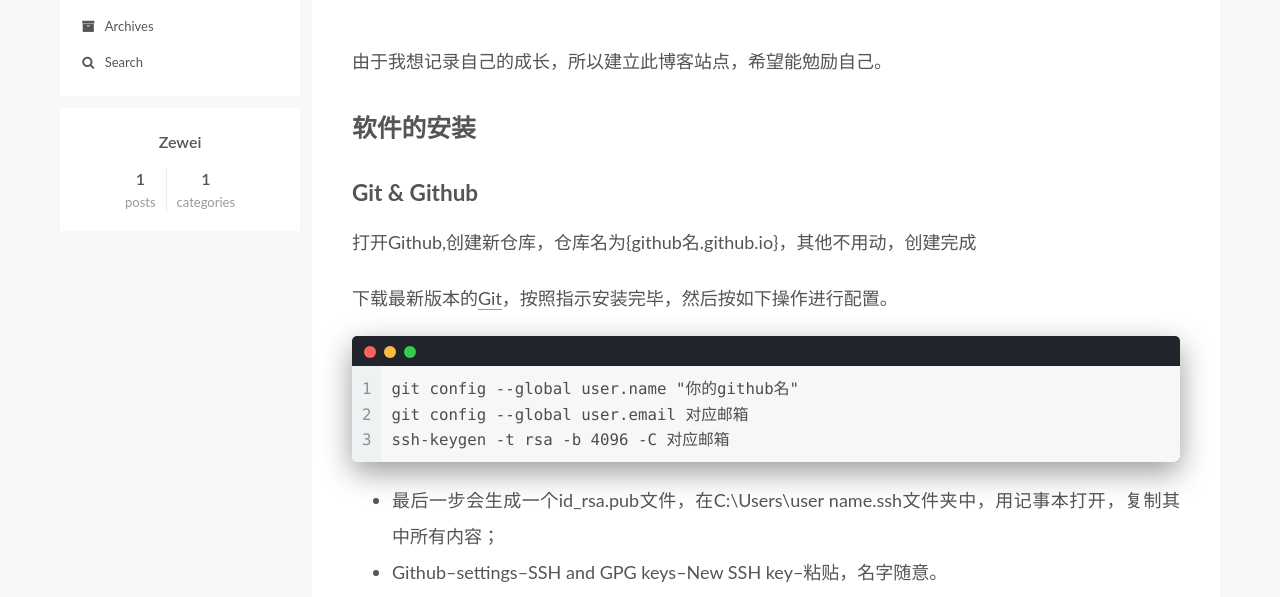
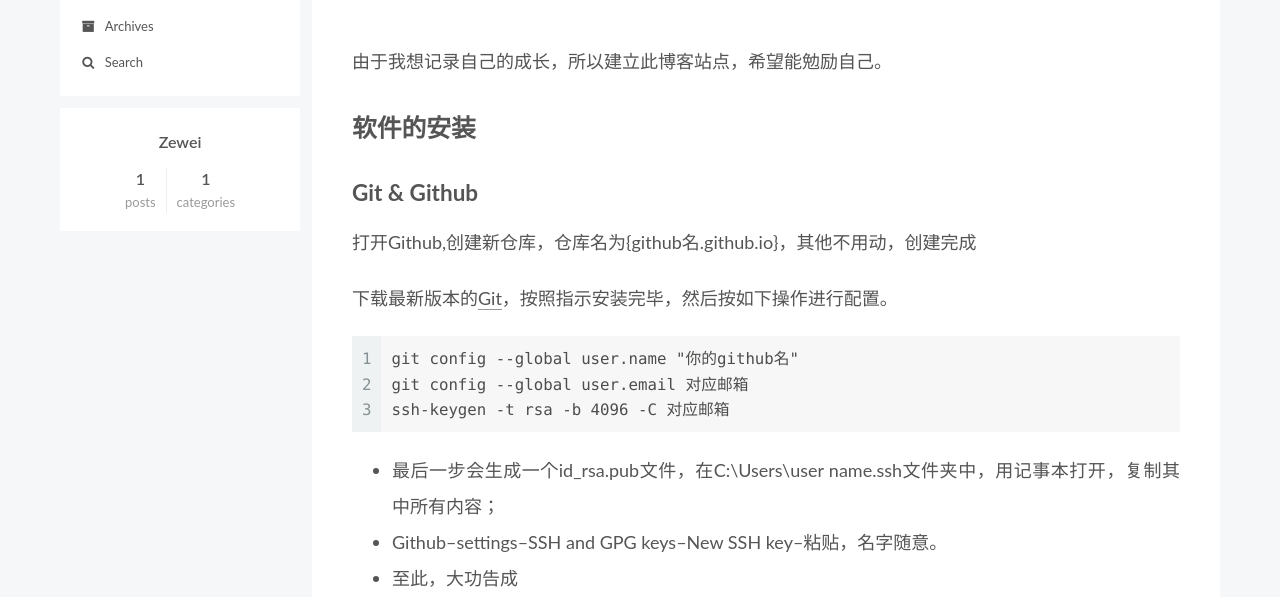
Before and after one commit to Aweyy/Aweyy.github.io, a plain HTML site: page index.html in a window 1280 px wide. Shown: the part 198-795 px from the top of the page. Drawn offline with Linux system fonts and the light colour scheme.

Commit message:
Site updated: 2021-07-06 23:25:10

```diff
--- a/css/main.css
+++ b/css/main.css
@@ -399,33 +399,13 @@ td {
   transition-delay: 0s;
   transition-duration: 0.2s;
   transition-timing-function: ease-in-out;
-  color: #fff;
-  font-size: 14px;
-  right: 0;
-  top: 2px;
-}
-.highlight-container {
-  background: #21252b;
-  border-radius: 5px;
-  box-shadow: 0 10px 30px 0 rgba(0,0,0,0.4);
-  padding-top: 30px;
-}
-.highlight-container::before {
-  background: #fc625d;
-  border-radius: 50%;
-  box-shadow: 20px 0 #fdbc40, 40px 0 #35cd4b;
-  content: ' ';
-  height: 12px;
-  left: 12px;
-  margin-top: -20px;
-  position: absolute;
-  width: 12px;
-}
-.highlight-container .highlight {
-  border-radius: 0 0 5px 5px;
-}
-.highlight-container .highlight .table-container {
-  border-radius: 0 0 5px 5px;
+  background-color: #eee;
+  background-image: linear-gradient(#fcfcfc, #eee);
+  border: 1px solid #d5d5d5;
+  border-radius: 3px;
+  font-size: 0.8125em;
+  right: 4px;
+  top: 8px;
 }
 .highlight,
 pre {
@@ -1217,7 +1197,7 @@ pre .javascript .function {
 }
 .links-of-author a::before,
 .links-of-author span.exturl::before {
-  background: #a40e9a;
+  background: #71223e;
   border-radius: 50%;
   content: ' ';
   display: inline-block;
```
